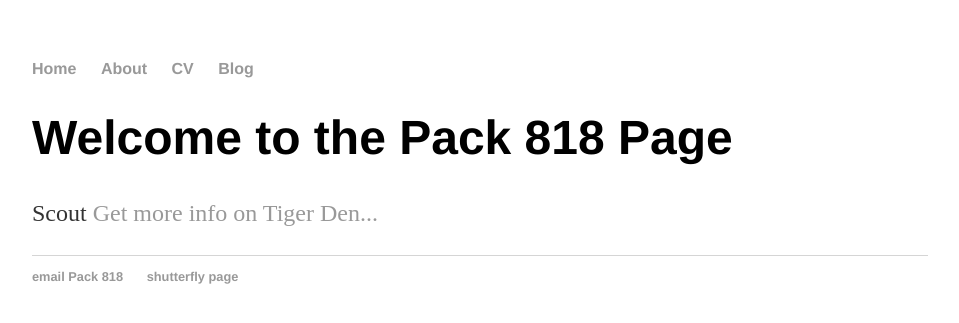
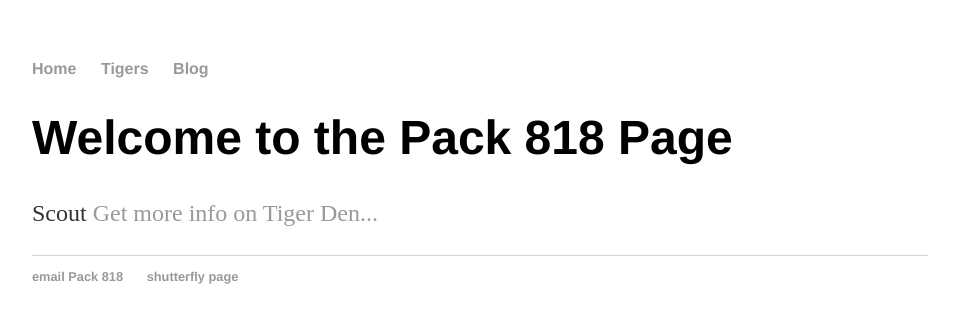
Before and after one commit to clare-pack818/clare-pack818.github.io, a Jekyll site: the page built from index.html, in a window 1280 px wide. Shown: the top 323 px of the page, without its empty margins (160-1119 px from the left). Built offline with Jekyll 4.4.1, drawn with Linux system fonts in a browser that asks for light colours.

Commit message:
Update default.html

```diff
--- a/_layouts/default.html
+++ b/_layouts/default.html
@@ -9,8 +9,7 @@
 		<nav>
     		<ul>
         		<li><a href="/">Home</a></li>
-	        	<li><a href="/about">About</a></li>
-        		<li><a href="/cv">CV</a></li>
+	        	<li><a href="/tigers">Tigers</a></li>
         		<li><a href="/blog">Blog</a></li>
     		</ul>
 		</nav>
```
